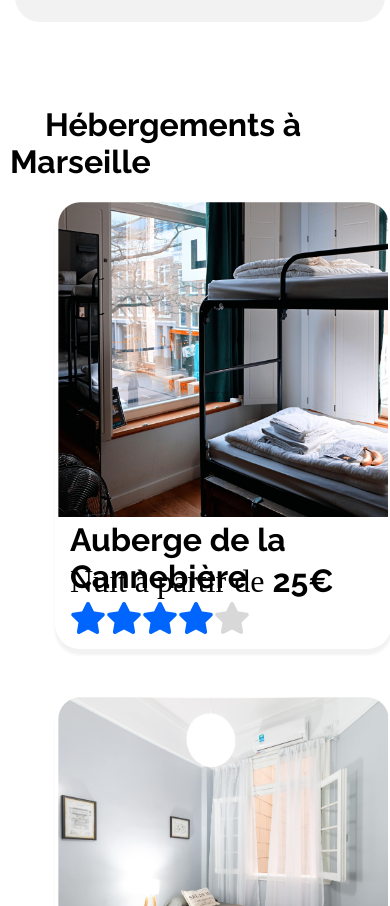
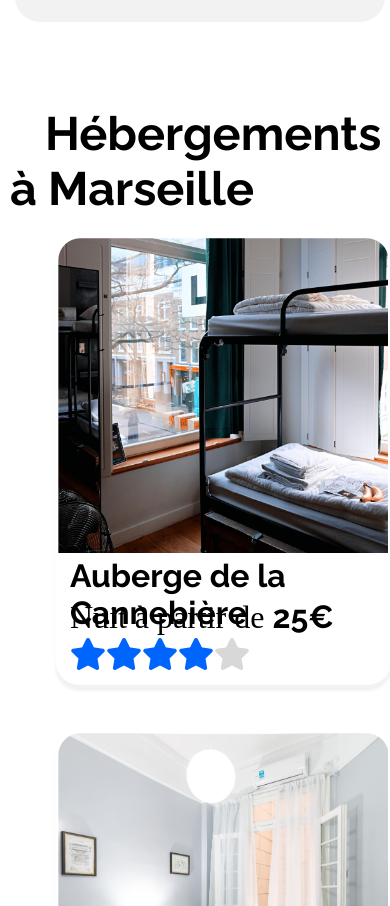
Before and after one commit to mica92/MichelBwana_2_30032021, a plain HTML site: page index.html in a window 390 px wide. Shown: the part 2329-3235 px from the top of the page. Drawn offline with Linux system fonts and the light colour scheme; a web font is replaced by a local one.

Commit message:
responsive final - partie 5.2

```diff
--- a/reservia.css
+++ b/reservia.css
@@ -1506,7 +1506,7 @@ Iphone8
     .intro1 {
         width: auto;
         margin-left: 35px;
-        font-size: 2rem;
+        font-size: 2.5em;
     }
     .conteneur1_haut {
         display: flex;
```
